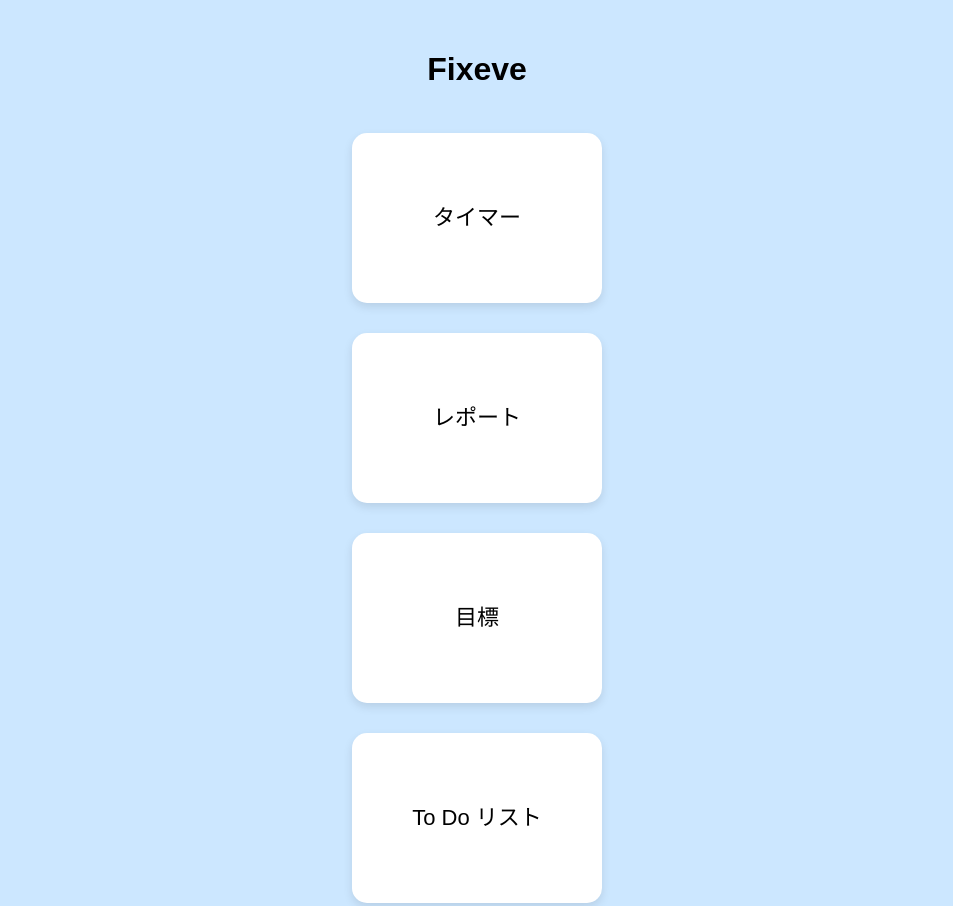
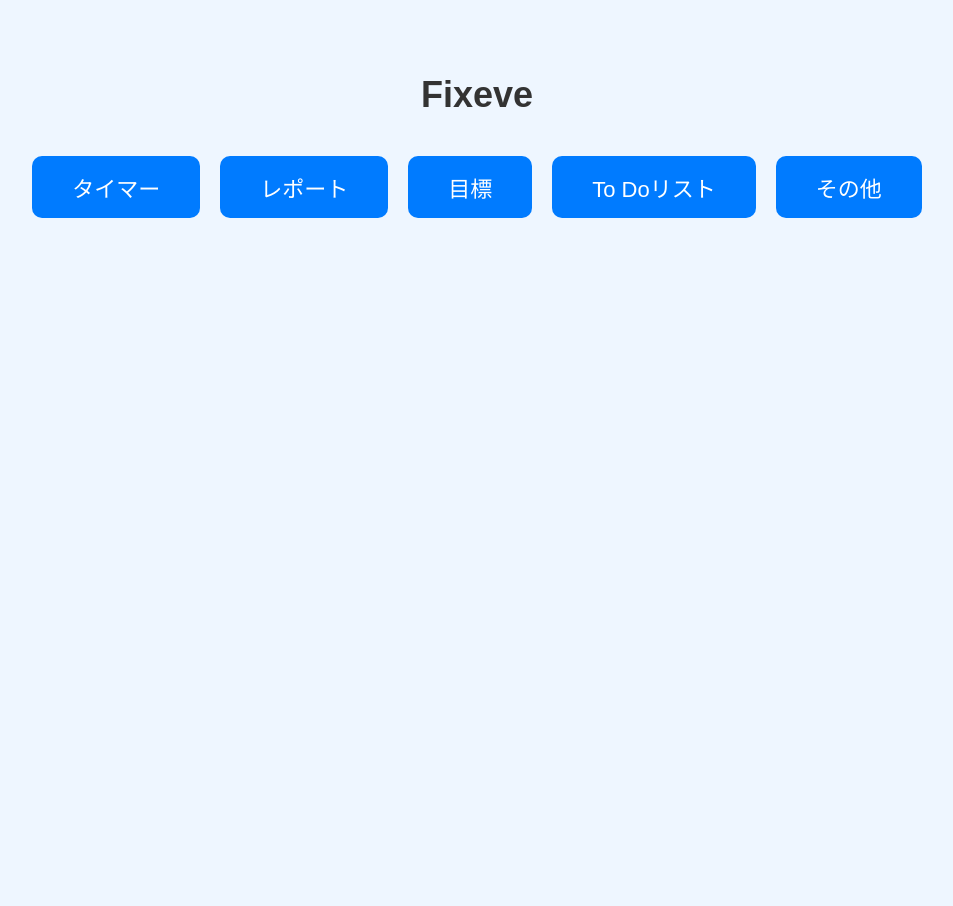
Before and after one commit to fixeve/fixeve-home, a plain HTML site: page index.html in a window 1280 px wide. Shown: the top 906 px of the page, without its empty margins (163-1116 px from the left). After the commit the page ends 800 px from the top, so only its background shows below. Drawn offline with Linux system fonts and the light colour scheme.

Commit message:
Update index.html

```diff
--- a/index.html
+++ b/index.html
@@ -3,54 +3,51 @@
 <head>
 <meta charset="UTF-8">
 <meta name="viewport" content="width=device-width, initial-scale=1.0">
-<title>Fixeve ホーム</title>
+<title>Fixeve Home</title>
 <style>
   body {
-    font-family: "Hiragino Kaku Gothic ProN", sans-serif;
-    background-color: #cce7ff;
+    background-color: #eef6ff;
+    font-family: "Arial", sans-serif;
     text-align: center;
     margin: 0;
-    padding: 30px;
+    padding: 50px 10px;
   }
   h1 {
-    font-size: 32px;
-    margin-bottom: 30px;
+    font-size: 36px;
+    color: #333;
+    margin-bottom: 40px;
   }
-  .button {
+  .button-container {
+    display: flex;
+    justify-content: center;
+    flex-wrap: wrap;
+    gap: 20px;
+  }
+  a {
     display: inline-block;
-    background-color: #fff;
-    padding: 25px;
-    width: 200px;
-    height: 120px;
-    margin: 15px;
-    border-radius: 15px;
-    box-shadow: 0 4px 10px rgba(0,0,0,0.1);
+    padding: 15px 40px;
     font-size: 22px;
+    color: white;
+    background-color: #007bff;
     text-decoration: none;
-    color: #000;
-    line-height: 120px;
-    transition: transform 0.2s;
+    border-radius: 10px;
+    transition: background-color 0.3s;
   }
-  .button:hover {
-    transform: scale(1.05);
-  }
-  .grid {
-    display: flex;
-    flex-wrap: wrap;
-    justify-content: center;
-    max-width: 500px;
-    margin: 0 auto;
+  a:hover {
+    background-color: #0056b3;
   }
 </style>
 </head>
 <body>
   <h1>Fixeve</h1>
-  <div class="grid">
-    <a href="https://fixeve.github.io/fixeve-timer/" class="button">タイマー</a>
-    <a href="https://fixeve.github.io/fixeve-report/" class="button">レポート</a>
-    <a href="https://fixeve.github.io/fixeve-goal/" class="button">目標</a>
-    <a href="https://fixeve.github.io/fixeve-todo/" class="button">To Do リスト</a>
-    <a href="https://fixeve.github.io/fixeve-other/" class="button">その他</a>
+
+  <div class="button-container">
+    <a href="https://fixeve.github.io/fixeve-timer/">タイマー</a>
+    <a href="https://fixeve.github.io/fixeve-report/">レポート</a>
+    <a href="https://fixeve.github.io/fixeve-goal/">目標</a>
+    <a href="https://fixeve.github.io/fixeve-todo/">To Doリスト</a>
+    <a href="https://fixeve.github.io/fixeve-other/">その他</a>
   </div>
+
 </body>
 </html>
```
